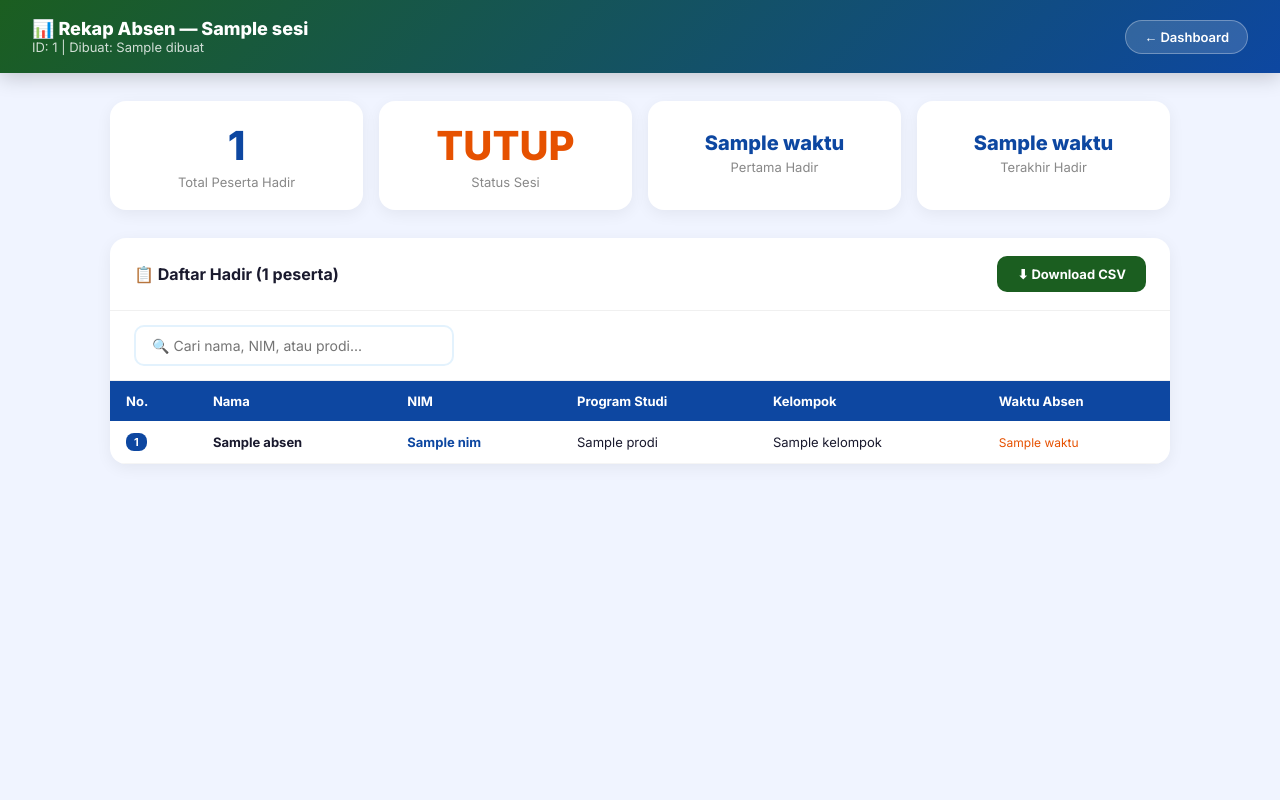
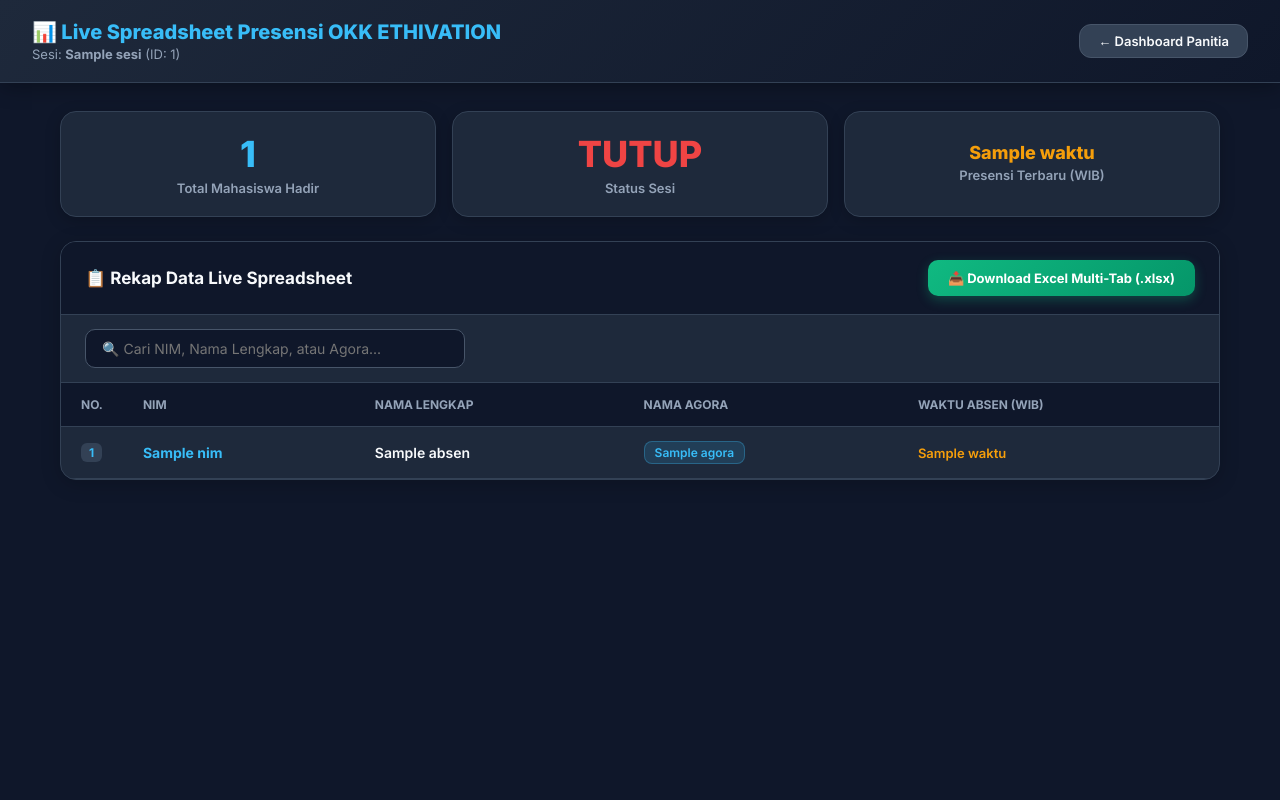
Before and after one commit to riandaprilia234/BAPENAS-OKK, a Flask app: template QR-ABSEN/templates/rekap.html in a window 1280 px wide. Run offline with Flask 3, Linux system fonts and the light colour scheme; the template is opened without the code that fills it: most values are stand-ins (such as "Sample title", 1, 10 or a date in 2020).

Commit message:
Add Live Spreadsheet page /rekap, real-time live feed table, and Excel download

```diff
--- a/QR-ABSEN/server.py
+++ b/QR-ABSEN/server.py
@@ -170,6 +170,52 @@ def download_excel():
         headers={"Content-Disposition": "attachment;filename=Rekap_MultiTab_OKK_ETHIVATION.xlsx"}
     )
 
+@app.route("/rekap/<sesi_id>")
+def rekap_sesi(sesi_id):
+    data_absen = load_data()
+    if sesi_id not in data_absen["sesi"]:
+        return "Sesi tidak ditemukan.", 404
+
+    sesi = data_absen["sesi"][sesi_id]
+    sesi["id"] = sesi_id
+    absen_dict = data_absen["absen"].get(sesi_id, {})
+
+    absen_list = []
+    for nim, info in absen_dict.items():
+        absen_list.append({
+            "nim": nim,
+            "nama": info.get("nama", ""),
+            "agora": info.get("agora", "-"),
+            "waktu": info.get("waktu", "")
+        })
+
+    return render_template("rekap.html", sesi=sesi, absen_list=absen_list, base_url=request.host_url.rstrip("/"))
+
+@app.route("/rekap")
+def rekap_latest():
+    data_absen = load_data()
+    if not data_absen["sesi"]:
+        return "Belum ada sesi.", 404
+    latest_id = list(data_absen["sesi"].keys())[-1]
+    return rekap_sesi(latest_id)
+
+@app.route("/api/recent-checkins")
+def api_recent_checkins():
+    data_absen = load_data()
+    semua_checkins = []
+
+    for sesi_id, absen_dict in data_absen.get("absen", {}).items():
+        for nim, info in absen_dict.items():
+            semua_checkins.append({
+                "nim": nim,
+                "nama": info.get("nama", ""),
+                "agora": info.get("agora", "-"),
+                "waktu": info.get("waktu", "")
+            })
+
+    semua_checkins.sort(key=lambda x: x["waktu"], reverse=True)
+    return jsonify(semua_checkins[:10])
+
 @app.route("/api/live-absen/<sesi_id>")
 def api_live_absen(sesi_id):
     data_absen = load_data()
--- a/QR-ABSEN/templates/rekap.html
+++ b/QR-ABSEN/templates/rekap.html
@@ -3,148 +3,180 @@
 <head>
 <meta charset="UTF-8">
 <meta name="viewport" content="width=device-width, initial-scale=1.0">
-<title>Rekap Absen — {{ sesi.nama }}</title>
+<title>Live Rekap Presensi — OKK ETHIVATION 2026</title>
 <link href="https://fonts.googleapis.com/css2?family=Inter:wght@400;600;700;800&display=swap" rel="stylesheet">
 <style>
   *, *::before, *::after { box-sizing: border-box; margin: 0; padding: 0; }
-  body { font-family: 'Inter', sans-serif; background: #F0F4FF; color: #1a1a2e; }
+  body { font-family: 'Inter', sans-serif; background: #0F172A; color: #F8FAFC; min-height: 100vh; }
+
   header {
-    background: linear-gradient(135deg, #1B5E20, #0D47A1);
-    color: white; padding: 18px 32px;
+    background: linear-gradient(135deg, #1E293B, #0F172A);
+    padding: 20px 32px;
     display: flex; align-items: center; justify-content: space-between;
-    box-shadow: 0 4px 20px rgba(0,0,0,.2);
+    border-bottom: 1px solid #334155;
+    box-shadow: 0 4px 20px rgba(0,0,0,0.3);
   }
-  header h1 { font-size: 18px; font-weight: 800; }
-  header p  { font-size: 13px; opacity: .8; }
+  header h1 { font-size: 20px; font-weight: 800; color: #38BDF8; display: flex; align-items: center; gap: 8px; }
+  header p  { font-size: 13px; color: #94A3B8; margin-top: 2px; }
+
   .back-btn {
-    color: white; text-decoration: none;
-    background: rgba(255,255,255,.15); padding: 8px 18px;
-    border-radius: 20px; font-size: 13px; font-weight: 600;
-    border: 1px solid rgba(255,255,255,.3); transition: background .2s;
+    color: #F8FAFC; text-decoration: none;
+    background: #334155; padding: 8px 18px;
+    border-radius: 12px; font-size: 13px; font-weight: 600;
+    border: 1px solid #475569; transition: all .2s;
   }
-  .back-btn:hover { background: rgba(255,255,255,.3); }
-  main { max-width: 1100px; margin: 0 auto; padding: 28px 20px; }
+  .back-btn:hover { background: #475569; border-color: #64748B; }
 
-  /* STATS */
-  .stats { display: grid; grid-template-columns: repeat(auto-fit, minmax(180px, 1fr)); gap: 16px; margin-bottom: 28px; }
+  main { max-width: 1200px; margin: 0 auto; padding: 28px 20px; }
+
+  /* STATS CARDS */
+  .stats { display: grid; grid-template-columns: repeat(auto-fit, minmax(220px, 1fr)); gap: 16px; margin-bottom: 24px; }
   .stat-card {
-    background: white; border-radius: 16px; padding: 20px;
-    box-shadow: 0 4px 16px rgba(0,0,0,.06); text-align: center;
+    background: #1E293B; border-radius: 16px; padding: 20px;
+    border: 1px solid #334155; text-align: center;
+    box-shadow: 0 4px 16px rgba(0,0,0,0.2);
   }
-  .stat-num { font-size: 40px; font-weight: 900; color: #0D47A1; }
-  .stat-lbl { font-size: 13px; color: #888; margin-top: 4px; }
+  .stat-num { font-size: 36px; font-weight: 900; color: #38BDF8; }
+  .stat-lbl { font-size: 13px; color: #94A3B8; margin-top: 4px; font-weight: 600; }
 
-  /* TABLE */
+  .live-badge {
+    display: inline-flex; align-items: center; gap: 6px;
+    background: rgba(16, 185, 129, 0.15); color: #10B981;
+    font-size: 12px; font-weight: 700; padding: 4px 12px; border-radius: 20px;
+    border: 1px solid rgba(16, 185, 129, 0.3);
+  }
+  .pulse-dot {
+    width: 8px; height: 8px; background: #10B981; border-radius: 50%;
+    animation: pulse 1.5s infinite;
+  }
+  @keyframes pulse {
+    0% { transform: scale(0.95); box-shadow: 0 0 0 0 rgba(16, 185, 129, 0.7); }
+    70% { transform: scale(1); box-shadow: 0 0 0 8px rgba(16, 185, 129, 0); }
+    100% { transform: scale(0.95); box-shadow: 0 0 0 0 rgba(16, 185, 129, 0); }
+  }
+
+  /* TABLE SECTION */
   .table-wrap {
-    background: white; border-radius: 16px;
-    box-shadow: 0 4px 16px rgba(0,0,0,.06); overflow: hidden;
+    background: #1E293B; border-radius: 16px;
+    border: 1px solid #334155; overflow: hidden;
+    box-shadow: 0 4px 20px rgba(0,0,0,0.2);
   }
   .table-head {
     padding: 18px 24px;
-    display: flex; align-items: center; justify-content: space-between;
-    border-bottom: 1px solid #F0F0F0;
+    display: flex; align-items: center; justify-content: space-between; flex-wrap: wrap; gap: 12px;
+    border-bottom: 1px solid #334155; background: #0F172A;
   }
-  .table-head h2 { font-size: 16px; font-weight: 700; color: #1a1a2e; }
-  .btn-csv {
-    background: #1B5E20; color: white; text-decoration: none;
-    padding: 10px 20px; border-radius: 10px;
-    font-size: 13px; font-weight: 700;
-    transition: transform .15s;
+  .table-head h2 { font-size: 17px; font-weight: 700; color: #F8FAFC; }
+
+  .btn-download {
+    background: linear-gradient(135deg, #10B981, #059669); color: white; text-decoration: none;
+    padding: 10px 20px; border-radius: 10px; font-size: 13px; font-weight: 700;
+    display: inline-flex; align-items: center; gap: 6px; box-shadow: 0 4px 12px rgba(16, 185, 129, 0.3);
+    transition: transform .15s, box-shadow .15s;
   }
-  .btn-csv:hover { transform: translateY(-2px); }
+  .btn-download:hover { transform: translateY(-2px); box-shadow: 0 6px 16px rgba(16, 185, 129, 0.4); }
+
+  .search-wrap { padding: 14px 24px; border-bottom: 1px solid #334155; background: #1E293B; }
+  .search-wrap input {
+    width: 100%; max-width: 380px; padding: 10px 16px;
+    background: #0F172A; border: 1px solid #475569; border-radius: 10px;
+    color: #F8FAFC; font-size: 14px; font-family: 'Inter', sans-serif;
+  }
+  .search-wrap input:focus { outline: none; border-color: #38BDF8; box-shadow: 0 0 0 2px rgba(56, 189, 248, 0.2); }
+
   table { width: 100%; border-collapse: collapse; }
   thead th {
-    background: #0D47A1; color: white;
-    padding: 12px 16px; font-size: 13px; font-weight: 700;
-    text-align: left;
+    background: #0F172A; color: #94A3B8;
+    padding: 14px 20px; font-size: 12px; font-weight: 700; text-transform: uppercase;
+    text-align: left; border-bottom: 1px solid #334155;
   }
-  tbody tr { border-bottom: 1px solid #F5F5F5; }
-  tbody tr:nth-child(even) { background: #FAFBFF; }
-  tbody tr:hover { background: #E8F0FE; }
-  tbody td { padding: 12px 16px; font-size: 13px; }
+  tbody tr { border-bottom: 1px solid #334155; transition: background .15s; }
+  tbody tr:hover { background: #334155; }
+  tbody td { padding: 14px 20px; font-size: 14px; color: #CBD5E1; }
+
   .badge-no {
-    display: inline-block; background: #0D47A1; color: white;
-    font-size: 11px; font-weight: 700; padding: 2px 8px; border-radius: 8px;
+    display: inline-block; background: #334155; color: #38BDF8;
+    font-size: 12px; font-weight: 700; padding: 2px 8px; border-radius: 6px;
   }
-  .empty-row td { text-align: center; padding: 60px; color: #aaa; font-size: 15px; }
-  .search-wrap { padding: 14px 24px; border-bottom: 1px solid #F0F0F0; }
-  .search-wrap input {
-    width: 100%; max-width: 320px; padding: 10px 16px;
-    border: 2px solid #E3F2FD; border-radius: 10px;
-    font-size: 14px; font-family: 'Inter', sans-serif;
+  .badge-agora {
+    display: inline-block; background: rgba(56, 189, 248, 0.15); color: #38BDF8;
+    font-size: 12px; font-weight: 600; padding: 3px 10px; border-radius: 8px;
+    border: 1px solid rgba(56, 189, 248, 0.3);
   }
-  .search-wrap input:focus { outline: none; border-color: #0D47A1; }
+  .empty-row td { text-align: center; padding: 60px; color: #64748B; font-size: 15px; }
 </style>
 </head>
 <body>
+
 <header>
   <div>
-    <h1>📊 Rekap Absen — {{ sesi.nama }}</h1>
-    <p>ID: {{ sesi.id }} | Dibuat: {{ sesi.dibuat }}</p>
+    <h1>📊 Live Spreadsheet Presensi OKK ETHIVATION</h1>
+    <p>Sesi: <strong>{{ sesi.nama }}</strong> (ID: {{ sesi.id }})</p>
   </div>
-  <a href="/panitia" class="back-btn">← Dashboard</a>
+  <div style="display:flex; align-items:center; gap:12px;">
+    {% if sesi.aktif %}
+    <span class="live-badge"><span class="pulse-dot"></span> Presensi Live Updating</span>
+    {% endif %}
+    <a href="/panitia" class="back-btn">← Dashboard Panitia</a>
+  </div>
 </header>
 
 <main>
   <!-- STATS -->
   <div class="stats">
     <div class="stat-card">
-      <div class="stat-num">{{ absen_list|length }}</div>
-      <div class="stat-lbl">Total Peserta Hadir</div>
+      <div class="stat-num" id="total-count">{{ absen_list|length }}</div>
+      <div class="stat-lbl">Total Mahasiswa Hadir</div>
     </div>
     <div class="stat-card">
-      <div class="stat-num" style="color:{% if sesi.aktif %}#1B5E20{% else %}#E65100{% endif %}">
+      <div class="stat-num" style="color:{% if sesi.aktif %}#10B981{% else %}#EF4444{% endif %}">
         {% if sesi.aktif %}AKTIF{% else %}TUTUP{% endif %}
       </div>
       <div class="stat-lbl">Status Sesi</div>
     </div>
-    {% if absen_list %}
     <div class="stat-card">
-      <div class="stat-num" style="font-size:20px; padding-top:10px;">{{ absen_list[0].waktu }}</div>
-      <div class="stat-lbl">Pertama Hadir</div>
+      <div class="stat-num" style="font-size:18px; padding-top:10px; color:#F59E0B;" id="latest-time">
+        {% if absen_list %}{{ absen_list[-1].waktu }}{% else %}-{% endif %}
+      </div>
+      <div class="stat-lbl">Presensi Terbaru (WIB)</div>
     </div>
-    <div class="stat-card">
-      <div class="stat-num" style="font-size:20px; padding-top:10px;">{{ absen_list[-1].waktu }}</div>
-      <div class="stat-lbl">Terakhir Hadir</div>
-    </div>
-    {% endif %}
   </div>
 
   <!-- TABLE -->
   <div class="table-wrap">
     <div class="table-head">
-      <h2>📋 Daftar Hadir ({{ absen_list|length }} peserta)</h2>
-      <a href="/panitia/rekap/{{ sesi.id }}/csv" class="btn-csv">⬇ Download CSV</a>
+      <h2>📋 Rekap Data Live Spreadsheet</h2>
+      <a href="/download-excel" class="btn-download">📥 Download Excel Multi-Tab (.xlsx)</a>
     </div>
+
     <div class="search-wrap">
-      <input type="text" id="search" placeholder="🔍 Cari nama, NIM, atau prodi..." oninput="filterTable()">
+      <input type="text" id="search" placeholder="🔍 Cari NIM, Nama Lengkap, atau Agora..." oninput="filterTable()">
     </div>
+
     <table id="absen-table">
       <thead>
         <tr>
-          <th>No.</th>
-          <th>Nama</th>
+          <th style="width: 60px;">No.</th>
           <th>NIM</th>
-          <th>Program Studi</th>
-          <th>Kelompok</th>
-          <th>Waktu Absen</th>
+          <th>Nama Lengkap</th>
+          <th>Nama Agora</th>
+          <th>Waktu Absen (WIB)</th>
         </tr>
       </thead>
-      <tbody>
+      <tbody id="table-body">
         {% if absen_list %}
           {% for a in absen_list %}
           <tr>
             <td><span class="badge-no">{{ loop.index }}</span></td>
-            <td><strong>{{ a.nama }}</strong></td>
-            <td style="color:#0D47A1; font-weight:700;">{{ a.nim }}</td>
-            <td>{{ a.prodi }}</td>
-            <td>{{ a.kelompok }}</td>
-            <td style="color:#E65100; font-size:12px;">{{ a.waktu }}</td>
+            <td style="color:#38BDF8; font-weight:700;">{{ a.nim }}</td>
+            <td style="color:#F8FAFC; font-weight:600;">{{ a.nama }}</td>
+            <td><span class="badge-agora">{{ a.agora }}</span></td>
+            <td style="color:#F59E0B; font-size:13px; font-weight:600;">{{ a.waktu }}</td>
           </tr>
           {% endfor %}
         {% else %}
           <tr class="empty-row">
-            <td colspan="6">📭 Belum ada peserta yang absen di sesi ini.</td>
+            <td colspan="5">📭 Belum ada peserta yang absen di sesi ini.</td>
           </tr>
         {% endif %}
       </tbody>
@@ -155,14 +187,26 @@
 <script>
 function filterTable() {
   const q = document.getElementById('search').value.toLowerCase();
-  document.querySelectorAll('#absen-table tbody tr').forEach(row => {
+  document.querySelectorAll('#table-body tr').forEach(row => {
     const txt = row.textContent.toLowerCase();
     row.style.display = txt.includes(q) ? '' : 'none';
   });
 }
-// Auto-refresh setiap 5 detik jika sesi masih aktif
+
 {% if sesi.aktif %}
-setTimeout(() => location.reload(), 5000);
+// Auto-refresh data live setiap 4 detik untuk update presensi masuk terbaru secara halus
+setInterval(function() {
+  fetch('/api/live-absen/{{ sesi.id }}')
+    .then(res => res.json())
+    .then(data => {
+      if (data && data.length > 0) {
+        document.getElementById('latest-time').innerText = data[0].waktu || '-';
+      }
+    }).catch(err => console.log(err));
+}, 4000);
+
+// Auto reload halaman penuh setiap 10 detik agar tabel spreadsheet ter-update
+setTimeout(() => location.reload(), 10000);
 {% endif %}
 </script>
 </body>
```
Also changed, not shown: QR-ABSEN/templates/panitia.html (+65 -12 lines).
